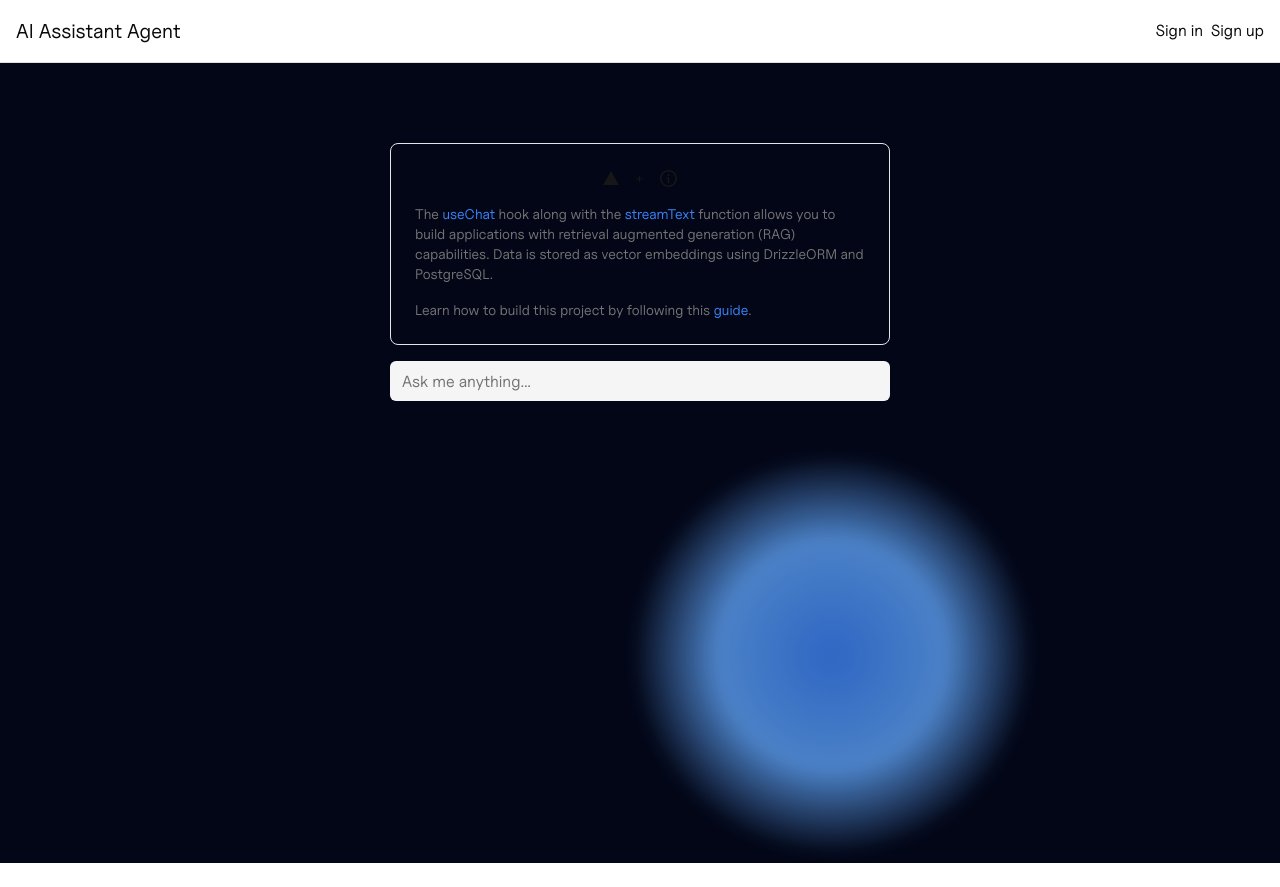
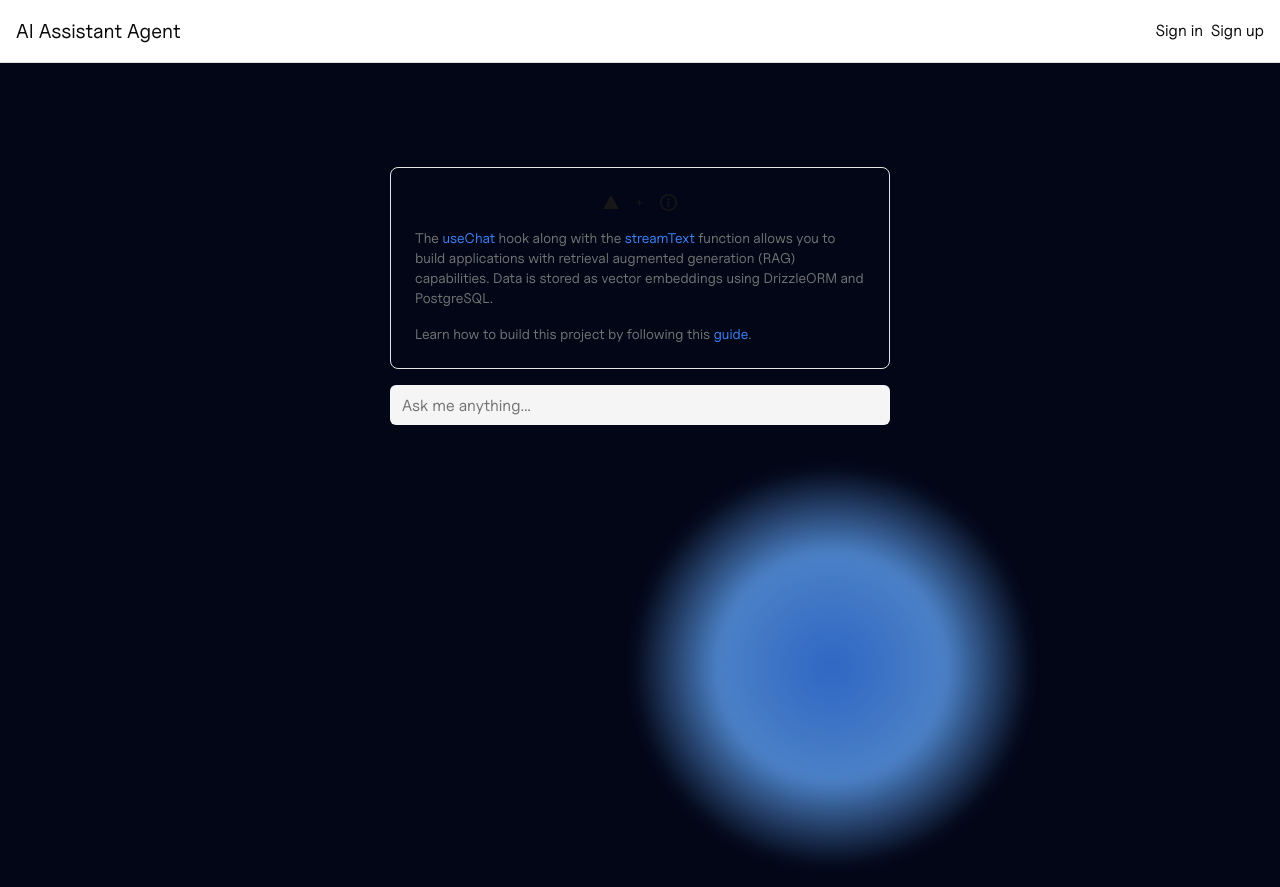
Before and after one commit to RealNickey/AI-Assistant-Agent, a Next.js app: page / in a window 1280 px wide. Before the commit the page ends 863 px from the top, so only its background shows below. Built offline with nearby package versions, Linux system fonts and the light colour scheme; no server answers.

Commit message:
Fix comment formatting in Chat component

```diff
--- a/app/(preview)/page.tsx
+++ b/app/(preview)/page.tsx
@@ -62,7 +62,7 @@
     .slice(-1)[0];
 
   return (
-    <div className="relative min-h-screen w-full">
+    <div className="relative min-h-screen w-full">/*wtf?
       {/* Vortex Background */}
       <div className="absolute inset-0">
         <RadialVortexButton />
```
